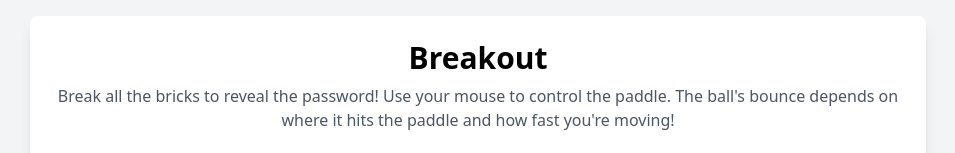
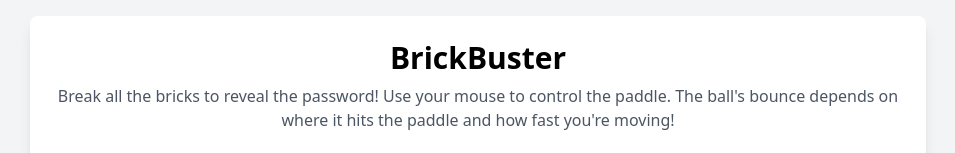
Before and after one commit to mattmazzola/webgames, a React (Vite) app in the folder webgames/: page /brick-buster in a window 1280 px wide. Shown: the top 153 px of the page, without its empty margins (162-1117 px from the left). Built offline with nearby package versions, Linux system fonts and the light colour scheme.

Commit message:
Call it BrickBuster everywhere

```diff
--- a/webgames/src/pages/Breakout.tsx
+++ b/webgames/src/pages/BrickBuster.tsx
@@ -75,9 +75,9 @@ const createInitialState = (): GameState => {
   };
 };
 
-export const PASSWORD_Breakout = "BreakoutMaster2024";
+export const PASSWORD_BrickBuster = "BrickBusterMaster2025";
 
-const Breakout = () => {
+const BrickBuster = () => {
   const canvasRef = useRef<HTMLCanvasElement>(null);
   const gameStateRef = useRef<GameState>(createInitialState());
   const [gameStarted, setGameStarted] = useState(false);
@@ -181,7 +181,7 @@ const Breakout = () => {
         setDisplayScore(state.score);
 
         if (state.score === BRICK_ROWS * BRICK_COLS) {
-          setPassword(PASSWORD_Breakout);
+          setPassword(PASSWORD_BrickBuster);
           setGameStarted(false);
           return;
         }
@@ -253,7 +253,7 @@ const Breakout = () => {
     <div className="flex flex-col items-center justify-center min-h-screen bg-gray-100 p-4">
       <div className="bg-white rounded-lg shadow-lg p-6 w-full max-w-4xl">
         <div className="text-center mb-4">
-          <h1 className="text-3xl font-bold mb-2">Breakout</h1>
+          <h1 className="text-3xl font-bold mb-2">BrickBuster</h1>
           <p className="text-gray-600 mb-4">
             Break all the bricks to reveal the password! Use your mouse to
             control the paddle. The ball's bounce depends on where it hits the
@@ -287,4 +287,4 @@ const Breakout = () => {
   );
 };
 
-export default Breakout;
+export default BrickBuster;
--- a/webgames/src/router/routes.ts
+++ b/webgames/src/router/routes.ts
@@ -1,9 +1,7 @@
 import { FC } from "react";
 import AdClicked from "../pages/AdClicked";
 import BlockStack, { PASSWORD_BlockStack } from "../pages/BlockStack";
-import BrickBuster, {
-  PASSWORD_Breakout as PASSWORD_BrickBuster,
-} from "../pages/Breakout";
+import BrickBuster, { PASSWORD_BrickBuster } from "../pages/BrickBuster";
 import Bullseye, { PASSWORD_Bullseye } from "../pages/Bullseye";
 import ButtonHold, { PASSWORD_ButtonHold } from "../pages/ButtonHold";
 import ButtonMegastar, {
```
